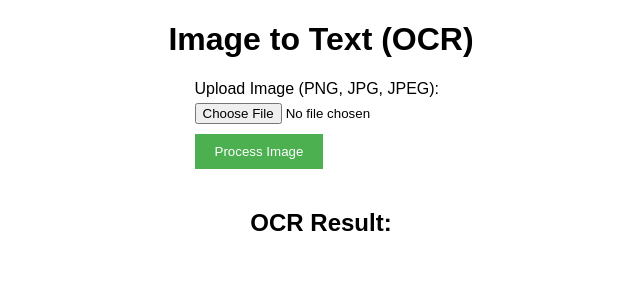
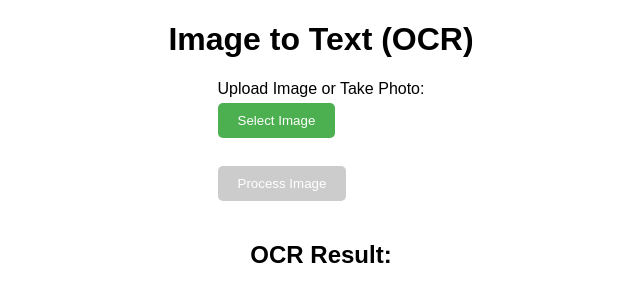
Before and after one commit to ILM-AI-LTD/iLM-OCR-GPT, a Flask app: page / in a window 1280 px wide. Shown: the top 302 px of the page, without its empty margins (319-959 px from the left). Run offline with Flask 3, Linux system fonts and the light colour scheme.

Commit message:
improved UI

```diff
--- a/templates/OCR.html
+++ b/templates/OCR.html
@@ -22,12 +22,31 @@
         input[type="file"] {
             margin-bottom: 10px;
         }
+        .button-group {
+            display: flex;
+            gap: 10px;
+            margin-bottom: 10px;
+        }
         button {
             padding: 10px 20px;
             background-color: #4CAF50;
             color: white;
             border: none;
             cursor: pointer;
+            border-radius: 5px;
+        }
+        button:hover {
+            background-color: #45a049;
+        }
+        button:disabled {
+            background-color: #cccccc;
+            cursor: not-allowed;
+        }
+        .camera-button {
+            background-color: #2196F3;
+        }
+        .camera-button:hover {
+            background-color: #1976D2;
         }
         #result {
             margin-top: 20px;
@@ -36,15 +55,40 @@
         p {
             margin: 5px 0;
         }
+        .preview-container {
+            margin: 10px 0;
+            text-align: center;
+        }
+        .preview-image {
+            max-width: 300px;
+            max-height: 300px;
+            border: 1px solid #ddd;
+            border-radius: 5px;
+        }
+        .loading {
+            color: #666;
+            font-style: italic;
+        }
     </style>
 </head>
 <body>
     <h1>Image to Text (OCR)</h1>
     <form id="imageForm" enctype="multipart/form-data">
-        <label for="image">Upload Image (PNG, JPG, JPEG):</label>
-        <input type="file" id="image" name="image" accept="image/png, image/jpeg" required>
+        <label for="image">Upload Image or Take Photo:</label>
+
+        <div class="button-group">
+            <button type="button" id="selectImageButton">Select Image</button>
+        </div>
+
+        <input type="file" id="image" name="image" accept="image/*" capture="environment" style="display: none;">
+
+        <div class="preview-container">
+            <img id="imagePreview" class="preview-image" style="display: none;" alt="Preview">
+            <p id="fileName" style="display: none;"></p>
+        </div>
+
         <br>
-        <button type="submit">Process Image</button>
+        <button type="submit" id="processButton" disabled>Process Image</button>
     </form>
 
     <div id="result">
@@ -56,20 +100,58 @@
 
     <script>
         const form = document.getElementById('imageForm');
+        const imageInput = document.getElementById('image');
+        const selectImageButton = document.getElementById('selectImageButton');
+        const processButton = document.getElementById('processButton');
+        const imagePreview = document.getElementById('imagePreview');
+        const fileName = document.getElementById('fileName');
         const ocrText = document.getElementById('ocrText');
         const generationTimeDisplay = document.getElementById('generationTime');
         const errorMessage = document.getElementById('errorMessage');
 
+        // Select image button click
+        selectImageButton.addEventListener('click', () => {
+            imageInput.click();
+        });
+
+        // Handle file selection
+        imageInput.addEventListener('change', (event) => {
+            const file = event.target.files[0];
+            if (file) {
+                // Show preview
+                const reader = new FileReader();
+                reader.onload = (e) => {
+                    imagePreview.src = e.target.result;
+                    imagePreview.style.display = 'block';
+                    fileName.textContent = `Selected: ${file.name} (${(file.size / 1024).toFixed(1)} KB)`;
+                    fileName.style.display = 'block';
+                    processButton.disabled = false;
+                };
+                reader.readAsDataURL(file);
+            }
+        });
+
+        // Form submission
         form.addEventListener('submit', async (event) => {
             event.preventDefault();
 
-            const formData = new FormData(form);
-            ocrText.textContent = 'Loading...';
+            const file = imageInput.files[0];
+            if (!file) {
+                errorMessage.textContent = 'Please select an image first.';
+                return;
+            }
+
+            const formData = new FormData();
+            formData.append('image', file);
+
+            ocrText.textContent = 'Processing...';
+            ocrText.className = 'loading';
             generationTimeDisplay.textContent = '';
             errorMessage.textContent = '';
+            processButton.disabled = true;
 
             try {
-                const response = await fetch('/process-image', {  // Ensure this matches your Flask route
+                const response = await fetch('/process-image', {
                     method: 'POST',
                     body: formData,
                 });
@@ -78,17 +160,22 @@
                     const errorData = await response.json();
                     errorMessage.textContent = errorData.error || 'Failed to process image.';
                     ocrText.textContent = '';
+                    ocrText.className = '';
                     return;
                 }
 
                 const data = await response.json();
                 ocrText.textContent = data.response;
+                ocrText.className = '';
                 generationTimeDisplay.textContent = `Generation Time: ${data.generation_time.toFixed(3)} seconds`;
             } catch (error) {
                 errorMessage.textContent = 'An unexpected error occurred.';
                 ocrText.textContent = '';
+                ocrText.className = '';
                 generationTimeDisplay.textContent = '';
                 console.error(error);
+            } finally {
+                processButton.disabled = false;
             }
         });
     </script>
```
